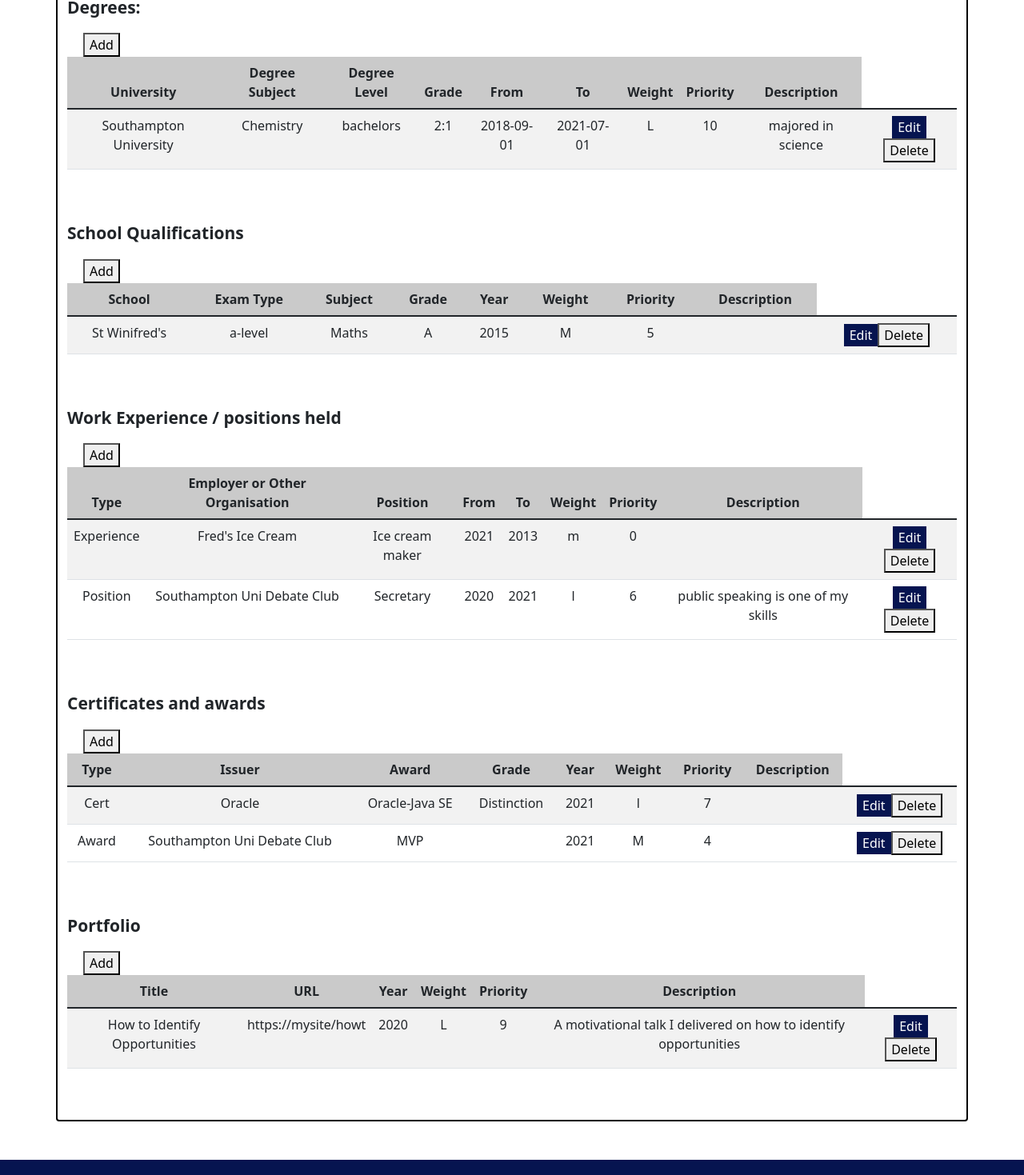
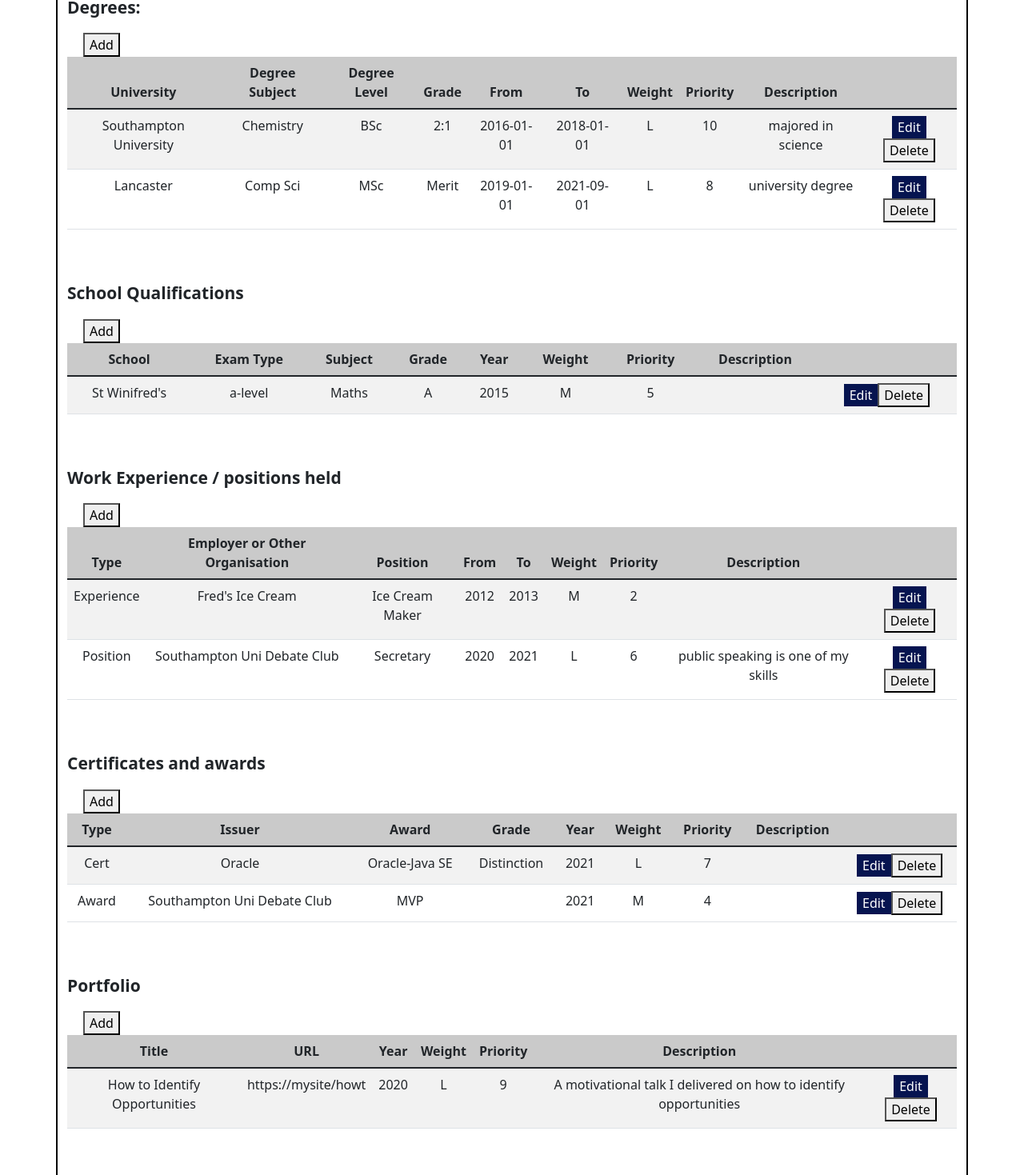
Before and after one commit to dfGroup2/team-engineering-frontend, a React (Create React App) app: page /edit in a window 1280 px wide. Shown: the part 871-2340 px from the top of the page at 80% size. Built offline with nearby package versions, Linux system fonts and the light colour scheme.

Commit message:
refactored the EditPersonalStory file so that the table data rows are rendered based on the data passed, rather than hardcoded

```diff
--- a/src/Components/EditProfileComponents/EditPersonalStory.jsx
+++ b/src/Components/EditProfileComponents/EditPersonalStory.jsx
@@ -2,6 +2,8 @@ import { useState } from 'react'
 import PropTypes from 'prop-types'
 import "../../css/EditPersonalStory.css"
 import PersonalStoryModal from './PersonalStoryModal'
+
+import { testPersonalStory } from '../../tests/testData/samplePersonalStoryData';
 
 const EditPersonalStory = props => {
 	const [showDegree, setShowDegreeModal] = useState(false);
@@ -70,11 +72,11 @@ const EditPersonalStory = props => {
 		setShowPortfolioModal(true);
 	}
 
-	const degreesHeadings = ['University', 'Degree Subject', 'Degree Level', 'Grade', 'From', 'To', 'Weight', 'Priority', 'Description'];
-	const schoolQualificationsHeadings = ['School', 'Exam Type', 'Subject', 'Grade', 'Year', 'Weight', 'Priority', 'Description'];
-	const workExperienceAndPositionsHeadings = ['Type', 'Employer or Other Organisation', 'Position', 'From', 'To', 'Weight', 'Priority', 'Description'];
-	const certificatesAndAwardsHeadings = ['Type', 'Issuer', 'Award', 'Grade', 'Year', 'Weight', 'Priority', 'Description'];
-	const portfolioHeadings = ['Title', 'URL', 'Year', 'Weight', 'Priority', 'Description'];
+	const degreesHeadings = ['University', 'Degree Subject', 'Degree Level', 'Grade', 'From', 'To', 'Weight', 'Priority', 'Description', ''];
+	const schoolQualificationsHeadings = ['School', 'Exam Type', 'Subject', 'Grade', 'Year', 'Weight', 'Priority', 'Description', ''];
+	const workExperienceAndPositionsHeadings = ['Type', 'Employer or Other Organisation', 'Position', 'From', 'To', 'Weight', 'Priority', 'Description', ''];
+	const certificatesAndAwardsHeadings = ['Type', 'Issuer', 'Award', 'Grade', 'Year', 'Weight', 'Priority', 'Description', ''];
+	const portfolioHeadings = ['Title', 'URL', 'Year', 'Weight', 'Priority', 'Description', ''];
 
 	const createTableHeaders = arr => {
 		return arr.map(header => {
@@ -89,6 +91,95 @@ const EditPersonalStory = props => {
 				<button>Delete</button>
 			</td>
 		);
+	};
+
+	const renderDegreeTableData = arr => {
+		return arr.map(degree => {
+			return (
+				<tr key={degree.university}>
+					<td>{degree.university}</td>
+					<td>{degree.subject}</td>
+					<td>{degree.level}</td>
+					<td>{degree.grade}</td>
+					<td>{degree.date.from}</td>
+					<td>{degree.date.to}</td>
+					<td>{degree.weight}</td>
+					<td>{degree.priority}</td>
+					<td>{degree.description}</td>
+					{renderEditAndDeleteButtons("editDegree", addDegree)}
+				</tr>
+			);
+		});
+	}
+
+	const renderSchoolQualsTableData = arr => {
+		return arr.map(schoolQualifications => {
+			return (
+				<tr key={schoolQualifications.school}>
+					<td>{schoolQualifications.school}</td>
+					<td>{schoolQualifications.examType}</td>
+					<td>{schoolQualifications.subject}</td>
+					<td>{schoolQualifications.grade}</td>
+					<td>{schoolQualifications.year.from.split('-')[0]}</td>
+					<td>{schoolQualifications.weight}</td>
+					<td>{schoolQualifications.priority}</td>
+					<td>{schoolQualifications.description}</td>
+					{renderEditAndDeleteButtons("editSchoolQuals", addSchoolQuals)}
+				</tr>
+			);
+		});
+	}
+
+	const renderWorkExperienceTableData = arr => {
+		return arr.map(workExperience => {
+			return (
+				<tr key={workExperience.type}>
+					<td>{workExperience.type}</td>
+					<td>{workExperience.employerOrOtherOrganisation}</td>
+					<td>{workExperience.position}</td>
+					<td>{workExperience.date.from.split('-')[0]}</td>
+					<td>{workExperience.date.to.split('-')[0]}</td>
+					<td>{workExperience.weight}</td>
+					<td>{workExperience.priority}</td>
+					<td>{workExperience.description}</td>
+					{renderEditAndDeleteButtons("editWorkExperience", addWorkExperience)}
+				</tr>
+			);
+		});
+	}
+
+	const renderCertificatesTableData = arr => {
+		return arr.map(certificatesAndAwards => {
+			return (
+				<tr key={certificatesAndAwards.type}>
+					<td>{certificatesAndAwards.type}</td>
+					<td>{certificatesAndAwards.issuer}</td>
+					<td>{certificatesAndAwards.award}</td>
+					<td>{certificatesAndAwards.grade}</td>
+					<td>{certificatesAndAwards.year.split("-")[0]}</td>
+					<td>{certificatesAndAwards.weight}</td>
+					<td>{certificatesAndAwards.priority}</td>
+					<td>{certificatesAndAwards.description}</td>
+					{renderEditAndDeleteButtons("editCertificates", addCertificates)}
+				</tr>
+			);
+		});
+	}
+
+	const renderPortfolioTableData = arr => {
+		return arr.map(portfolio => {
+			return (
+				<tr key={portfolio.title}>
+					<td>{portfolio.title}</td>
+					<td>{portfolio.url}</td>
+					<td>{portfolio.year.split('-')[0]}</td>
+					<td>{portfolio.weight}</td>
+					<td>{portfolio.priority}</td>
+					<td>{portfolio.description}</td>
+					{renderEditAndDeleteButtons("editPortfolio", addPortfolio)}
+				</tr>
+			);
+		});
 	}
 
 	return (
@@ -98,27 +189,15 @@ const EditPersonalStory = props => {
 			<div>
 				<p className="col-5 table-title">Degrees:</p>
 				<button name="addDegree" onClick={addDegree} className="add-button">Add</button>
-				< PersonalStoryModal show={showDegree} setShowModal={setShowDegreeModal} inputFieldHeaders={degreesHeadings} storyType="Degrees" data={data} />
+				<PersonalStoryModal show={showDegree} setShowModal={setShowDegreeModal} inputFieldHeaders={degreesHeadings} storyType="Degrees" data={data} />
 				<table className="table table-striped">
 					<thead className="table-heading">
-
 						<tr>
 							{createTableHeaders(degreesHeadings)}
 						</tr>
 					</thead>
 					<tbody>
-						<tr>
-							<td>Southampton University</td>
-							<td>Chemistry</td>
-							<td>bachelors</td>
-							<td>2:1</td>
-							<td>2018-09-01</td>
-							<td>2021-07-01</td>
-							<td>L</td>
-							<td>10</td>
-							<td>majored in science</td>
-							{renderEditAndDeleteButtons("editDegree", addDegree)}
-						</tr>
+						{renderDegreeTableData(testPersonalStory.degree)}
 					</tbody>
 				</table>
 				<br /><br />
@@ -132,17 +211,7 @@ const EditPersonalStory = props => {
 						</tr>
 					</thead>
 					<tbody>
-						<tr>
-							<td>St Winifred's</td>
-							<td>a-level</td>
-							<td>Maths</td>
-							<td>A</td>
-							<td>2015</td>
-							<td>M</td>
-							<td>5</td>
-							<td></td>
-							{renderEditAndDeleteButtons("editSchoolQuals", addSchoolQuals)}
-						</tr>
+						{renderSchoolQualsTableData(testPersonalStory.schoolQualifications)}
 					</tbody>
 				</table>
 				<br /><br />
@@ -156,29 +225,7 @@ const EditPersonalStory = props => {
 						</tr>
 					</thead>
 					<tbody>
-						<tr>
-							<td>Experience</td>
-							<td>Fred's Ice Cream</td>
-							<td>Ice cream maker</td>
-							<td>2021</td>
-							<td>2013</td>
-							<td>m</td>
-							<td>0</td>
-							<td></td>
-							{renderEditAndDeleteButtons("editWorkExperience", addWorkExperience)}
-						</tr>
-						<tr>
-							<td>Position</td>
-							<td>Southampton Uni Debate Club</td>
-							<td>Secretary</td>
-							<td>2020</td>
-							<td>2021</td>
-							<td>l</td>
-							<td>6</td>
-							<td>public speaking is one of my skills</td>
-							{renderEditAndDeleteButtons("editWorkExperience", addWorkExperience)}
-						</tr>
-
+						{renderWorkExperienceTableData(testPersonalStory.workExperience)}
 					</tbody>
 				</table>
 				<br /><br />
@@ -192,28 +239,7 @@ const EditPersonalStory = props => {
 						</tr>
 					</thead>
 					<tbody>
-						<tr>
-							<td>Cert</td>
-							<td>Oracle</td>
-							<td>Oracle-Java SE</td>
-							<td>Distinction</td>
-							<td>2021</td>
-							<td>l</td>
-							<td>7</td>
-							<td></td>
-							{renderEditAndDeleteButtons("editCertificates", addCertificates)}
-						</tr>
-						<tr>
-							<td>Award</td>
-							<td>Southampton Uni Debate Club</td>
-							<td>MVP</td>
-							<td></td>
-							<td>2021</td>
-							<td>M</td>
-							<td>4</td>
-							<td></td>
-							{renderEditAndDeleteButtons("editCertificates", addCertificates)}
-						</tr>
+						{renderCertificatesTableData(testPersonalStory.certificatesAndAwards)}
 					</tbody>
 				</table>
 				<br /><br />
@@ -227,15 +253,7 @@ const EditPersonalStory = props => {
 						</tr>
 					</thead>
 					<tbody>
-						<tr>
-							<td>How to Identify Opportunities</td>
-							<td>https://mysite/howt</td>
-							<td>2020</td>
-							<td>L</td>
-							<td>9</td>
-							<td>A motivational talk I delivered on how to identify opportunities</td>
-							{renderEditAndDeleteButtons("editPortfolio", addPortfolio)}
-						</tr>
+						{renderPortfolioTableData(testPersonalStory.portfolio)}
 					</tbody>
 				</table>
 				<br /><br />
--- a/src/tests/testData/samplePersonalStoryData.js
+++ b/src/tests/testData/samplePersonalStoryData.js
@@ -1,56 +1,95 @@
 const testPersonalStory = {
     degree:
+        [
             {
-        university: `UOL`,
+                university: `Southampton University`,
+                subject: `Chemistry`,
+                level: `BSc`,
+                grade: `2:1`,
+                date: { from: `2016-01-01`, to: `2018-01-01` },
+                weight: `L`,
+                priority: 10,
+                description: `majored in science`
+            },
+            {
+                university: `Lancaster`,
                 subject: `Comp Sci`,
-        level: `BSc`,
-        grade: `P`,
-        date: { from: ``, to: `` },
+                level: `MSc`,
+                grade: `Merit`,
+                date: { from: `2019-01-01`, to: `2021-09-01` },
                 weight: `L`,
-        priority: 1,
+                priority: 8,
                 description: `university degree`
-    },
+            }
+        ],
     schoolQualifications:
+        [
             {
-        school: `high school`,
-        examType: ``,
-        subject: ``,
-        grade: ``,
-        year: { from: ``, to: `` },
-        weight: ``,
-        priority: 1,
-        description: `high school qualification`
-    },
+                school: `St Winifred's`,
+                examType: `a-level`,
+                subject: `Maths`,
+                grade: `A`,
+                year: { from: `2015`, to: `` },
+                weight: `M`,
+                priority: 5,
+                description: ``
+            }
+        ],
     certificatesAndAwards:
+        [
             {
-        type: ``,
-        issuer: ``,
-        award: ``,
-        grade: ``,
-        year: ``,
-        weight: ``,
-        priority: 1,
+                type: `Cert`,
+                issuer: `Oracle`,
+                award: `Oracle-Java SE`,
+                grade: `Distinction`,
+                year: `2021-01-01`,
+                weight: `L`,
+                priority: 7,
                 description: ``
             },
+            {
+                type: `Award`,
+                issuer: `Southampton Uni Debate Club`,
+                award: `MVP`,
+                grade: ``,
+                year: `2021-01-01`,
+                weight: `M`,
+                priority: 4,
+                description: ``
+            }
+        ],
     portfolio:
+        [
             {
-        title: ``,
-        url: ``,
-        year: ``,
-        weight: ``,
-        priority: 1,
+                title: `How to Identify Opportunities`,
+                url: `https://mysite/howt`,
+                year: `2020-01-01`,
+                weight: `L`,
+                priority: 9,
+                description: `A motivational talk I delivered on how to identify opportunities`
+            }
+        ],
+    workExperience:
+        [
+            {
+                type: `Experience`,
+                employerOrOtherOrganisation: `Fred's Ice Cream`,
+                position: `Ice Cream Maker`,
+                date: { from: `2012-01-01`, to: `2013-01-01` },
+                weight: `M`,
+                priority: 2,
                 description: ``
             },
-    workExperience:
             {
-        type: ``,
-        employerOrOtherOrganisation: ``,
-        position: ``,
-        date: { from: ``, to: `` },
-        weight: ``,
-        priority: 1,
-        description: ``
+                type: `Position`,
+                employerOrOtherOrganisation: `Southampton Uni Debate Club`,
+                position: `Secretary`,
+                date: { from: `2020-01-01`, to: `2021-01-01` },
+                weight: `L`,
+                priority: 6,
+                description: `public speaking is one of my skills`
             }
+        ]
 };
 
 module.exports = {
```
Lines whose indentation alone changed are shown as unchanged.
